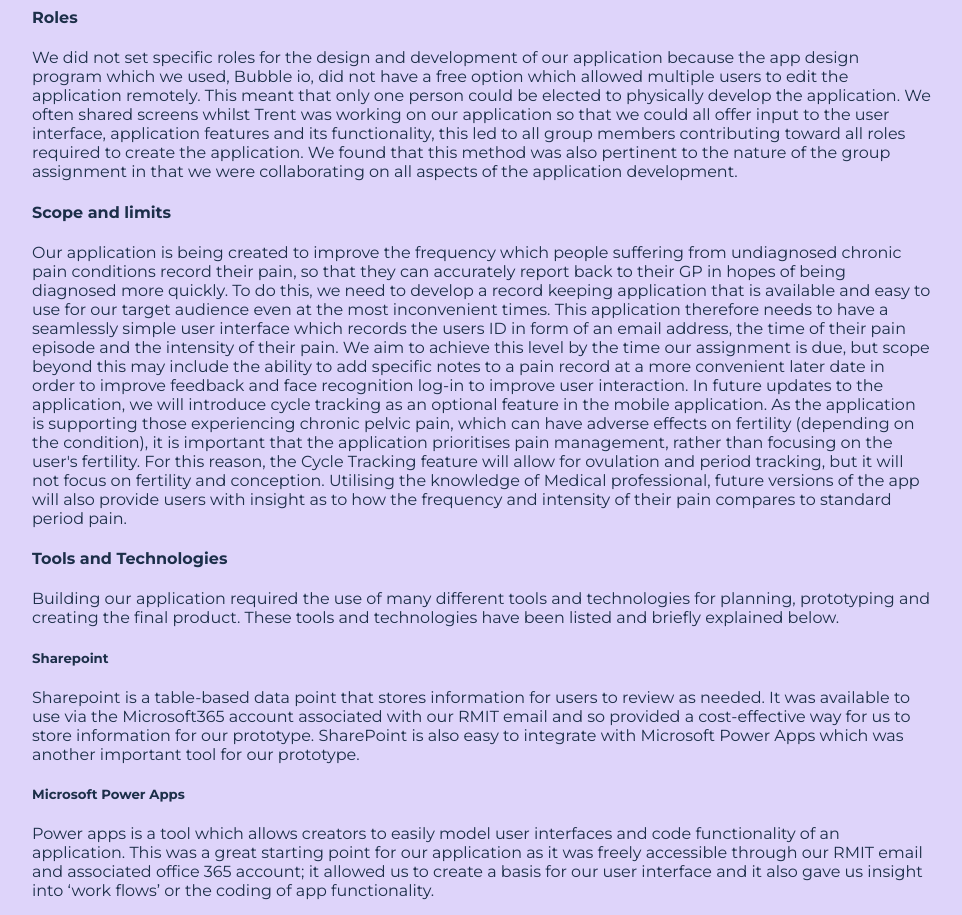
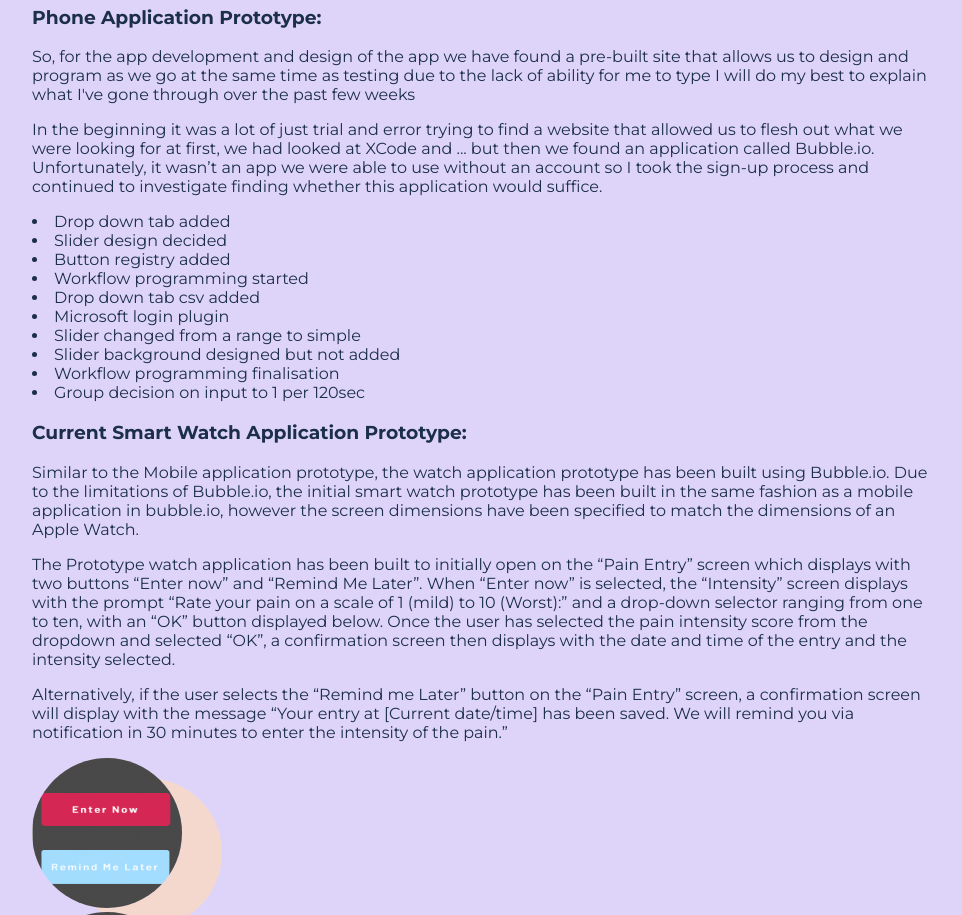
Before and after one commit to Dominic-Gee-RMIT/IIT---Assignment-3-Awesome-Breakfast-Club, a plain HTML site: page index.html in a window 1280 px wide. Shown: the part 8140-9055 px from the top of the page, without its empty margins (158-1120 px from the left). Drawn offline with Linux system fonts and the light colour scheme.

Commit message:
Update index.html

```diff
--- a/index.html
+++ b/index.html
@@ -224,7 +224,37 @@ The other considerable change we have made, is that we have split into two group
 <p>Our design was to have a simple, user friendly interface with minimal steps. To achieve this, we decided that the application needed a drop-down list of the 10 pain levels and a button to record that pain. To make the application intuitive, we put the pain level drop down list above the submit button so that it represented a top to bottom order of process. We had decided to make the colour theme the same as the website we had created. </p>
 <p>Once the basic layout of the application was complete, we had to make the buttons functional. For the ‘record pain’ button, this meant we had to link a ‘patch’ function which, along with other abilities, creates records in our chosen data source. Whilst doing this, we add the required data to the patch such as user email and the pain level which the user selects from our drop-down list. We do this so that the app pulls all the information which we want to be recorded in our data source.</p>
 <p>We tried to find an SDK application builder that would be more suitable to an open market. In our initial search we found one called XCode, which although would be suitable, it was limited to use on iOS devices and therefore reduces our potential market. After looking into it Bubble io seems to be a viable option for our needs and so we have decided to create the application on that platform. </p>
+                <h3>Phone Application Prototype:</h3>
+<p>So, for the app development and design of the app we have found a pre-built site that allows us to design and program as we go at the same time as testing due to the lack of ability for me to type I will do my best to explain what I've gone through over the past few weeks</p>
+<p>In the beginning it was a lot of just trial and error trying to find a website that allowed us to flesh out what we were looking for at first, we had looked at XCode and ... but then we found an application called Bubble.io. Unfortunately, it wasn’t an app we were able to use without an account so I took the sign-up process and continued to investigate finding whether this application would suffice. </p>
+<ui>
+    <li>Drop down tab added	 </li>
+    <li>Slider design decided  </li>
+    <li>Button registry added </li>
+    <li>Workflow programming started </li>
+    <li>Drop down tab csv added </li>
+    <li>Microsoft login plugin  </li>
+    <li>Slider changed from a range to simple </li>
+    <li>Slider background designed but not added  </li>
+    <li>Workflow programming finalisation </li>
+    <li>Group decision on input to 1 per 120sec </li>
+                </ui>
+                <h3>Current Smart Watch Application Prototype: </h3>
+  <p>Similar to the Mobile application prototype, the watch application prototype has been built using Bubble.io. Due to the limitations of Bubble.io, the initial smart watch prototype has been built in the same fashion as a mobile application in bubble.io, however the screen dimensions have been specified to match the dimensions of an Apple Watch.</p>
 
+<p>The Prototype watch application has been built to initially open on the “Pain Entry” screen which displays with two buttons “Enter now” and “Remind Me Later”. When “Enter now” is selected, the “Intensity” screen displays with the prompt “Rate your pain on a scale of 1 (mild) to 10 (Worst):” and a drop-down selector ranging from one to ten, with an “OK” button displayed below. Once the user has selected the pain intensity score from the dropdown and selected “OK”, a confirmation screen then displays with the date and time of the entry and the intensity selected. </p>
+
+<p>Alternatively, if the user selects the “Remind me Later” button on the “Pain Entry” screen, a confirmation screen will display with the message “Your entry at [Current date/time] has been saved. We will remind you via notification in 30 minutes to enter the intensity of the pain.” </p>
+  <div id="headshot-one"> <img src="Pain-Entry.png" alt="Pain entry screen" width="150" height="150"/></div><div id="headshot-one"> <img src="Intensity.png" alt="enter intensity screen" width="150" height="150"/></div><div id="headshot-one"> <img src="Entry-Confirmed.png" alt="confrimation screen" width="150" height="150"/></div>
+ <p>In Bubble.io, all these pages have been built by first developing the visual aspects of the page such as text, buttons and dropdowns. Then once the user interface was completed, the workflows were created for each button by linking the action required to the relevant button which in turn displays desired information on the next page. As each page and workflow has been added, the components have been tested using the ‘Preview’ option in Bubble.io and debugging early in the development process. </p>
+                <h3>Future plans for the application:  </h3>
+                <p>The next steps for developing the watch application are integrating the mobile and watch applications. By connecting the two applications to a single account, users will be able to log in to their account via their watch for a quick record and their mobile phone when appropriate to either expand on the brief record or to view previous records and identify ongoing trends. </p>
+
+<p>Using Bubble.io, we will be able to build the application to be compatible for both Apple and Android devices. However, building the Smart Watch applications for release will require additional software as this is not currently a service provided by Bubble.io. The Android Smart Watch application will be built using a Wear OS project template in Android Studio, and then integrated with the mobile watch application (Android Developers 2022). The Apple version of the Smart Watch application will be built using Xcode and Swift UI (Apple Developer 2022). </p>
+
+<p>Once the apps are developed and tested, it will initially be released to the public using Google Play Console to publish to the Google Play Store for Android devices (Google Play 2022). For our secondary release to Apple devices, we will submit the applications for review using App Store Connect, which upon approval can be published to the App Store (Apple Developer 2022).  </p>
+
+<p>Once released to the public, we will also be releasing regular updates to the application to improve functionality of the applications, such as adding cycle tracking, home screen widgets for Apple iOS, and a discrete app icon option.  </p>
                 <h4>Roles</h4>
 <p>We did not set specific roles for the design and development of our application because the app design program which we used, Bubble io, did not have a free option which allowed multiple users to edit the application remotely. This meant that only one person could be elected to physically develop the application. We often shared screens whilst Trent was working on our application so that we could all offer input to the user interface, application features and its functionality, this led to all group members contributing toward all roles required to create the application. We found that this method was also pertinent to the nature of the group assignment in that we were collaborating on all aspects of the application development. </p>
 <h4>Scope and limits</h4>
```
